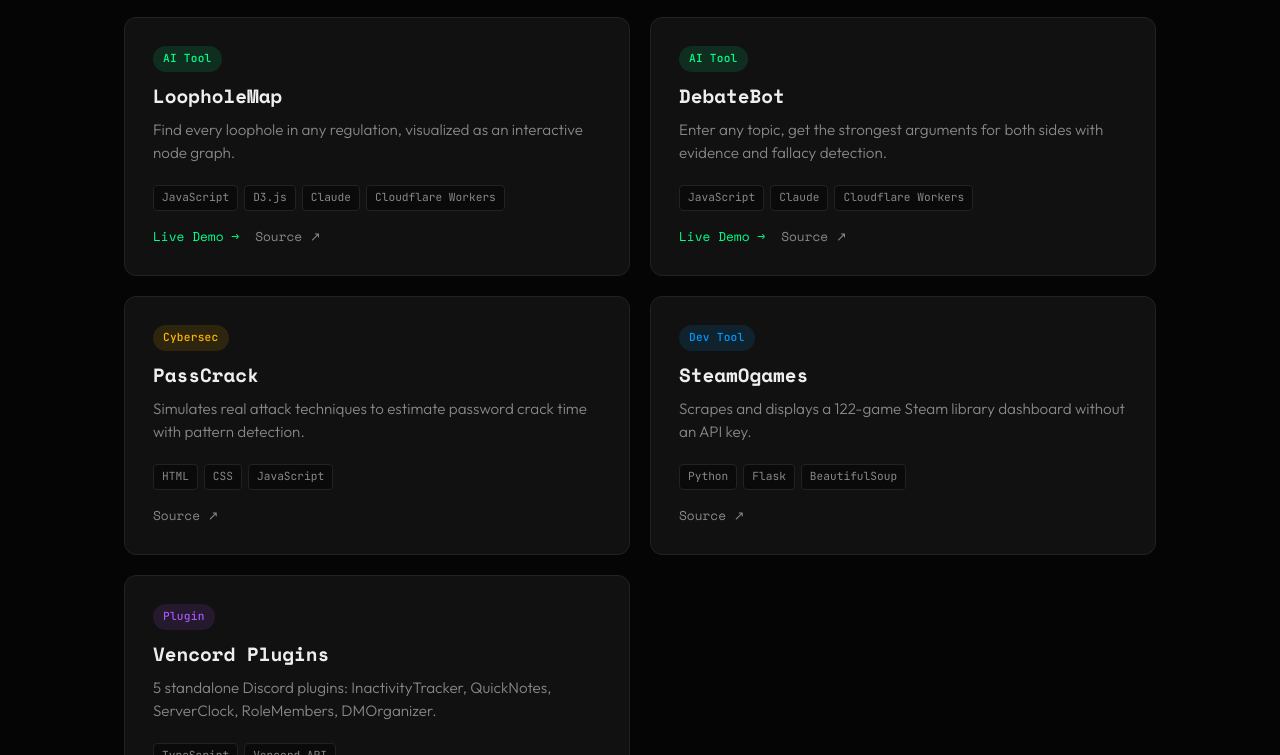
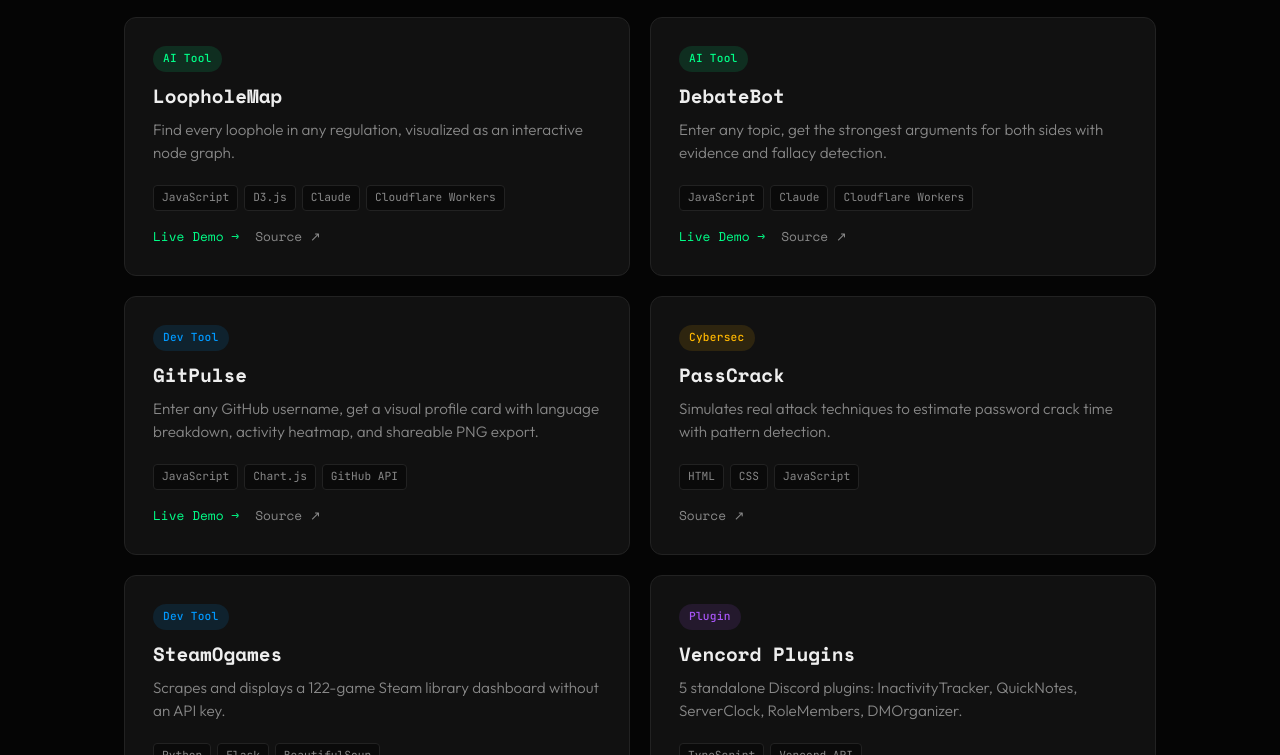
Before and after one commit to 0xmortuex/0xmortuex.github.io, a plain HTML site: page index.html in a window 1280 px wide. Shown: the part 1936-2691 px from the top of the page. Drawn offline with nearby package versions, Linux system fonts and the light colour scheme.

Commit message:
Add GitPulse and DebateBot to portfolio, update stats

```diff
--- a/index.html
+++ b/index.html
@@ -72,8 +72,8 @@
           </div>
           <div class="about__stats anim-fade-up">
             <div class="stat">
-              <span class="stat__number" data-target="4">0</span><span class="stat__plus">+</span>
-              <span class="stat__label">AI Apps Built</span>
+              <span class="stat__number" data-target="6">0</span><span class="stat__plus">+</span>
+              <span class="stat__label">AI/Web Apps Built</span>
             </div>
             <div class="stat">
               <span class="stat__number" data-target="5">0</span><span class="stat__plus">+</span>
--- a/js/projects.js
+++ b/js/projects.js
@@ -42,6 +42,16 @@
       stack: ['JavaScript', 'Claude', 'Cloudflare Workers'],
       demo: 'https://0xmortuex.github.io/DebateBot/',
       source: 'https://github.com/0xmortuex/DebateBot'
+    },
+    {
+      name: 'GitPulse',
+      desc: 'Enter any GitHub username, get a visual profile card with language breakdown, activity heatmap, and shareable PNG export.',
+      category: 'Dev Tools',
+      tag: 'Dev Tool',
+      tagClass: 'dev',
+      stack: ['JavaScript', 'Chart.js', 'GitHub API'],
+      demo: 'https://0xmortuex.github.io/GitPulse/',
+      source: 'https://github.com/0xmortuex/GitPulse'
     },
     {
       name: 'PassCrack',
```
